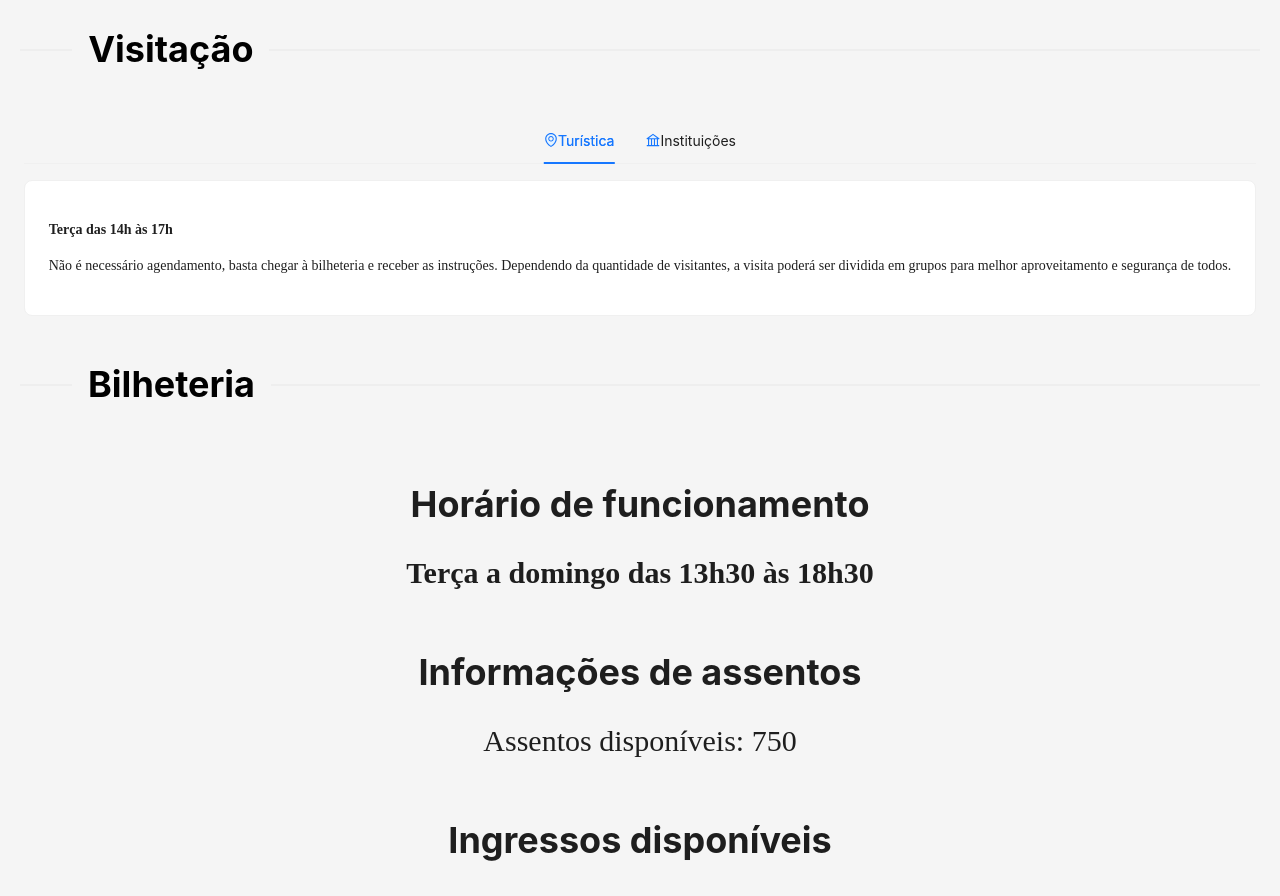
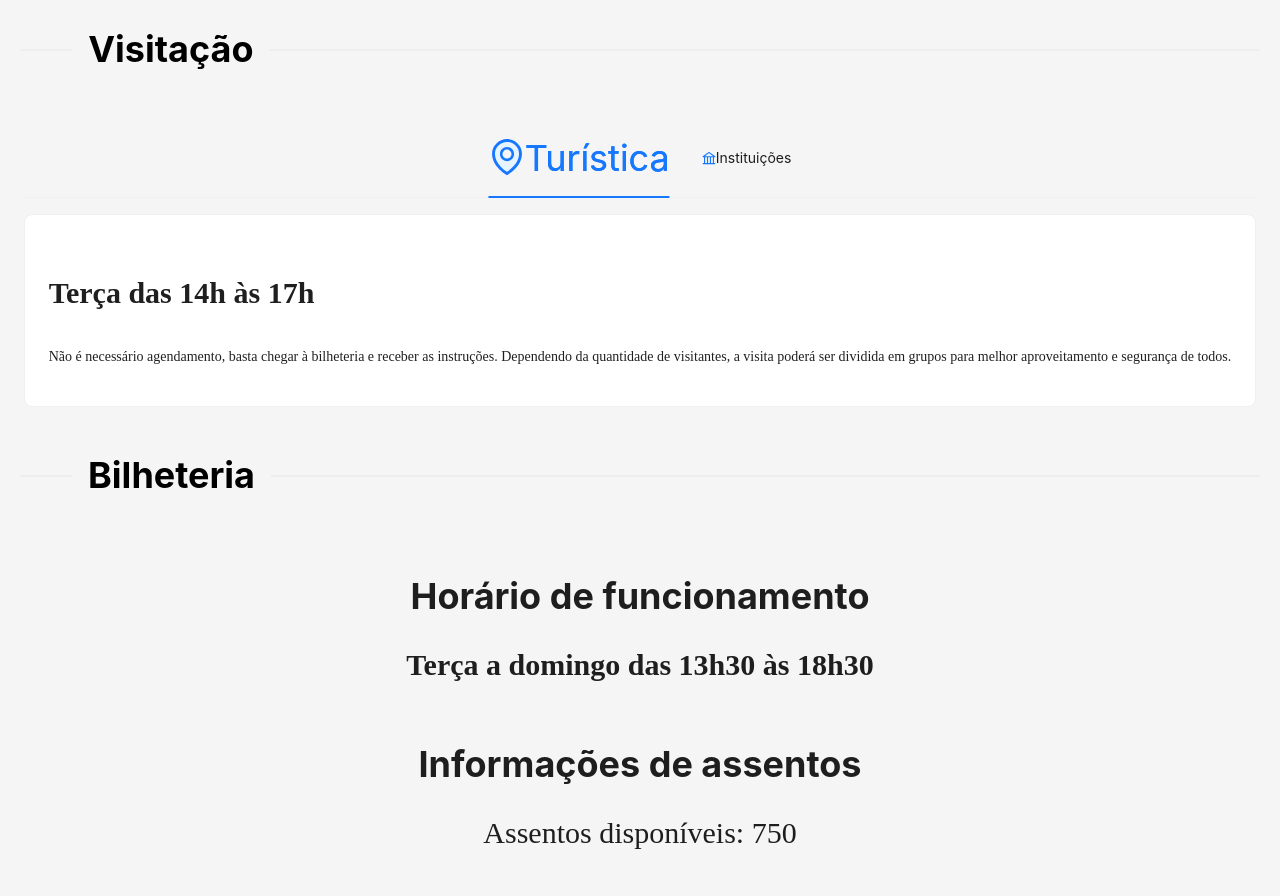
Before and after one commit to lucyfurt/SITE-TEATRO-ARTHUR-AZEVEDO-REACT-JAVASCRIPT, a React (Create React App) app: page / in a window 1280 px wide. Shown: the part 2660-3556 px from the top of the page. Built offline with nearby package versions, Linux system fonts and the light colour scheme.

Commit message:
accessibility

```diff
--- a/public/index.html
+++ b/public/index.html
@@ -12,6 +12,16 @@
 <body>
   <noscript>You need to enable JavaScript to run this app.</noscript>
   <div id="root"></div>
+  <div vw class="enabled">
+    <div vw-access-button class="active"></div>
+    <div vw-plugin-wrapper>
+      <div class="vw-plugin-top-wrapper"></div>
+    </div>
+  </div>
+  <script src="https://vlibras.gov.br/app/vlibras-plugin.js"></script>
+  <script>
+    new window.VLibras.Widget('https://vlibras.gov.br/app');
+  </script>
 
 </body>
 
--- a/src/components/Content/Visitacao.js
+++ b/src/components/Content/Visitacao.js
@@ -17,7 +17,7 @@ function Visitacao() {
         <Tabs defaultActiveKey="1" centered>
           <TabPane
             tab={
-              <span>
+              <span style={{fontSize:'36px', }}>
                 <EnvironmentTwoTone />
                 Turística
               </span>
@@ -25,7 +25,7 @@ function Visitacao() {
             key="1"
           >
             <Card className='visit'>
-              <p className="opening-hours"><strong>Terça das 14h às 17h</strong></p>
+              <p style={{fontSize:'30px'}}><strong>Terça das 14h às 17h</strong></p>
               <p>
                 Não é necessário agendamento, basta chegar à bilheteria e receber as instruções.
                 Dependendo da quantidade de visitantes, a visita poderá ser dividida em grupos
```
